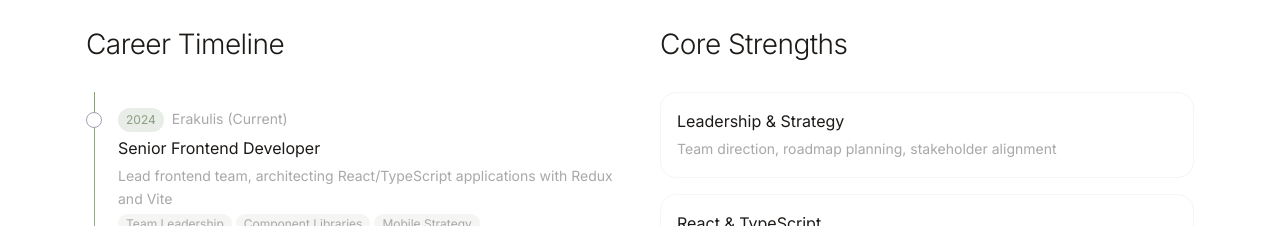
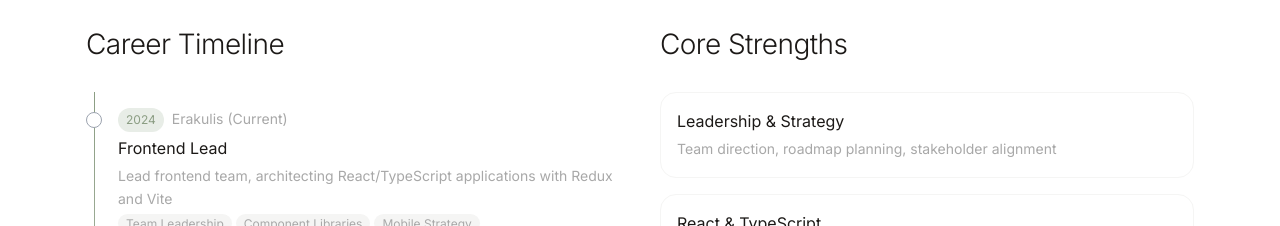
Before and after one commit to AndreVizosodaCruz/andredacruz, a React (Vite) app: page / in a window 1280 px wide. Shown: the part 1880-2106 px from the top of the page. Built offline with nearby package versions, Linux system fonts and the light colour scheme.

Commit message:
Change role from 'Senior Frontend Developer' to 'Frontend Lead'

```diff
--- a/src/components/organisms/Background.tsx
+++ b/src/components/organisms/Background.tsx
@@ -9,7 +9,7 @@ function Background() {
   const timeline = [
     {
       year: '2024',
-      role: 'Senior Frontend Developer',
+      role: 'Frontend Lead',
       company: 'Erakulis',
       focus: 'Lead frontend team, architecting React/TypeScript applications with Redux and Vite',
       highlights: ['Team Leadership', 'Component Libraries', 'Mobile Strategy']
```
